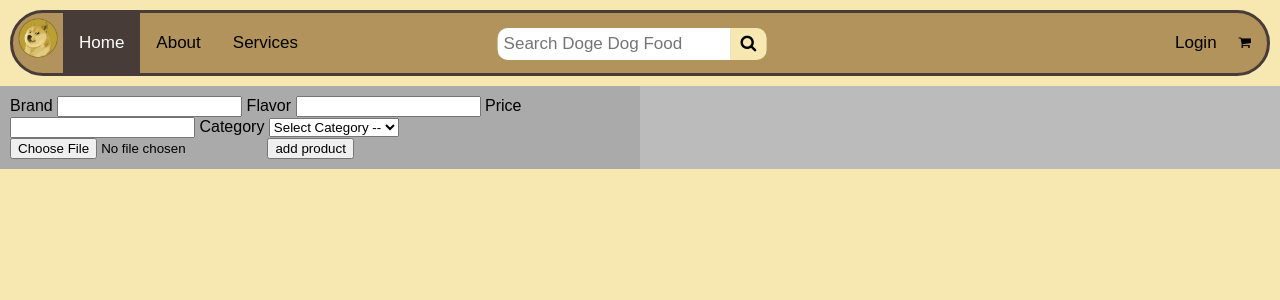
After one commit to curseb100d/DogeFoodStoreREMASTERED, a PHP site: page /admin/doge_products.php in a window 1280 px wide. The commit adds this page. Shown: the top 300 px of the page. Run offline with PHP 8.4, Linux system fonts and the light colour scheme.

Commit message:
Doge 1.4.0

```diff
--- /dev/null
+++ b/admin/doge_products.php
@@ -0,0 +1,54 @@
+<?php
+
+include '../doge_config.php';
+
+?>
+
+<!DOCTYPE html>
+<html lang="en">
+<head>
+    <meta charset="UTF-8">
+    <meta name="viewport" content="width=device-width, initial-scale=1.0">
+
+    <!-- Cloudflare -->
+    <link rel="stylesheet" href="https://cdnjs.cloudflare.com/ajax/libs/font-awesome/4.7.0/css/font-awesome.min.css">
+    <!-- Link to CSS -->
+    <link rel="stylesheet" href="../dogestyle.css">
+    <title>Doge Products</title>
+</head>
+<body>
+
+    <!-- Doge Top Navigation -->
+    <?php include '../includes/dogetopnavigation.php'?>
+
+    <!-- Doge Forms -->
+    <div class="row">
+        <div class="column" style="background-color: #aaa;">
+            <section class="add-products">
+                <form action="" method="POST" enctype="multipart/form-data">
+                    <label>Brand</label>
+                    <input type="text" required name="brand" maxlength="100">
+                    <label>Flavor</label>
+                    <input type="text" required name="flavor" maxlength="100">
+                    <label>Price</label>
+                    <input type="number" required name="price" onkeypress="if(this.value.length == 10) return false;">
+                    <label>Category</label>
+                    <select name="category" required>
+                        <option value="" disabled selected>Select Category --</option>
+                        <option value="Dog Food">Dog Food</option>
+                        <option value="Dog Accessory">Dog Accessory</option>
+                    </select>
+                    <input type="file" name="image" accept="image/jpg, image/jpeg, image/png, image/webp" required>
+                    <input type="submit" value="add product" name="add_product">
+                </form>
+            </section>
+        </div>
+        <div class="column" style="background-color: #bbb;">
+            <section class="show-products" style="padding-top: 0;">
+                <div class="box-container">
+                </div>
+            </section>
+        </div>
+    </div>
+</body>
+</html>
--- a/config.php
+++ b/doge_config.php
@@ -4,7 +4,7 @@
 $HOSTNAME = 'localhost';
 $USERNAME = 'root';
 $PASSWORD = '';
-$DATABASE = '';
+$DATABASE = 'dogedatabase';
 
 try {
     //Connect Using PDO
@@ -12,7 +12,6 @@ try {
 
     //Set PDO Error Mode to Exception
     $pdo->setAttribute(PDO::ATTR_ERRMODE, PDO::ERRMODE_EXCEPTION);
-    echo "Connected Successfully";
 } catch (PDOException $e) {
     die("Connection failed: " . $e->getMessage());
 }
--- a/style.css
+++ b/dogestyle.css
@@ -1,9 +1,10 @@
 * {
-    font-family: 'Arial';
-    margin: 0;
+    font-family: Arial, Helvetica, sans-serif;
+    box-sizing: border-box;
 }
 
 body {
+    margin: 0;
     background-color: var(--main-color);
 }
 
@@ -13,6 +14,7 @@ body {
     --other-color: #b2935b;
 }
 
+/* Client */
 /* Top Navigation */
 .topnav {
     background-color: var(--other-color);
@@ -50,7 +52,7 @@ body {
 }
 
 /* Centered Search */
-.topnav .search-container  {
+.topnav .search-container {
     position: absolute;
     top: 45%;
     left: 50%;
@@ -91,3 +93,15 @@ body {
     background-color: var(--other-color);
     cursor: pointer;
 }
+
+/* Admin */
+/* Column */
+.row {
+    display: flex;
+}
+
+/* Create two equal columns that sits next to each other */
+.column {
+    flex: 50%;
+    padding: 10px;
+}
--- /dev/null
+++ b/includes/dogetopnavigation.php
@@ -0,0 +1,24 @@
+    <!-- Top Navigation -->
+    <div class="topnav">
+
+        <div>
+            <img src="./images/dogecoin11transparent.png">
+            <a href="#home" class="active">Home</a>
+            <a href="#about">About</a>
+            <a href="#services">Services</a>
+        </div>
+
+        <!-- Centered Search -->
+        <div class="search-container">
+            <form action="">
+                <input type="text" placeholder="Search Doge Dog Food" name="search">
+                <button type="submit"><i class="fa fa-search"></i></button>
+            </form>
+        </div>
+
+        <!-- Right Aligned Links -->
+        <div class="topnav-right">
+            <a href="#Login">Login</a>
+            <button type="submit"><i class="fa fa-shopping-cart"></i></button>
+        </div>
+    </div>
```
Also changed, not shown: index.php (+4 -26 lines).
